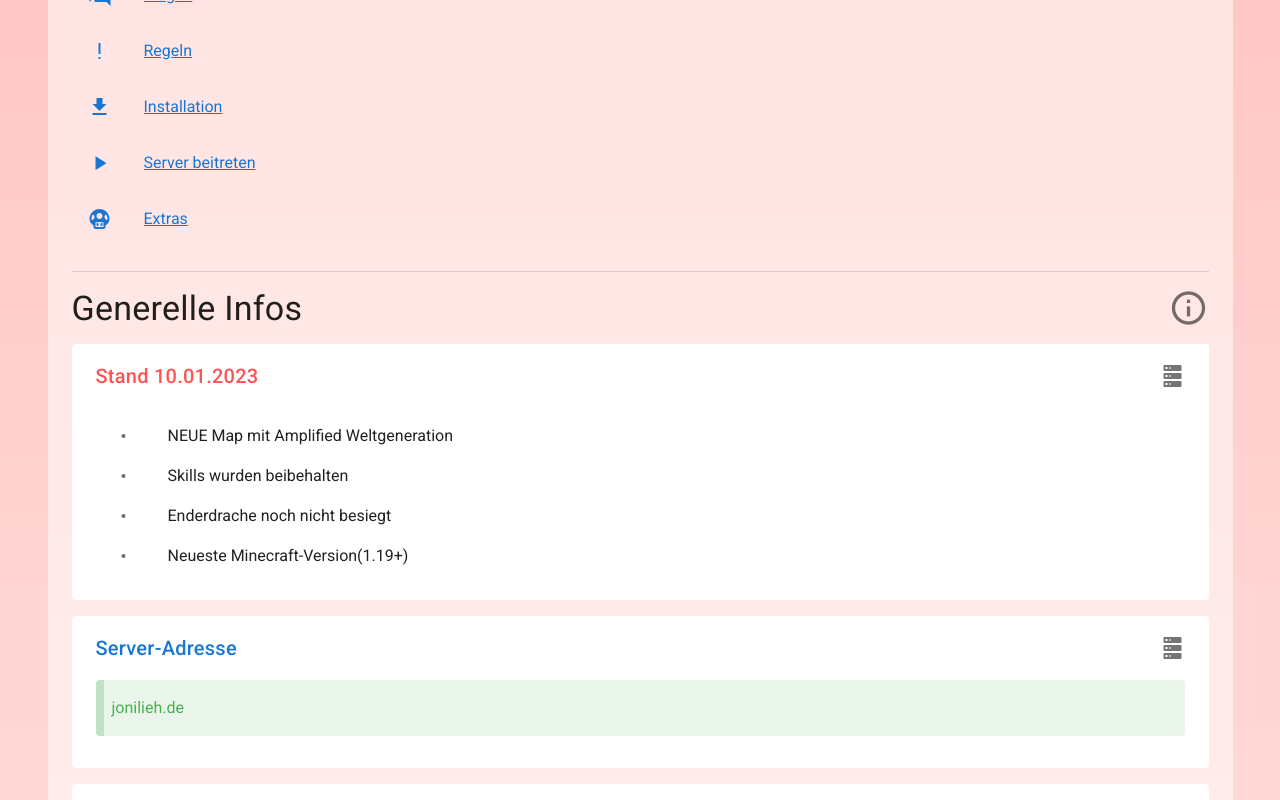
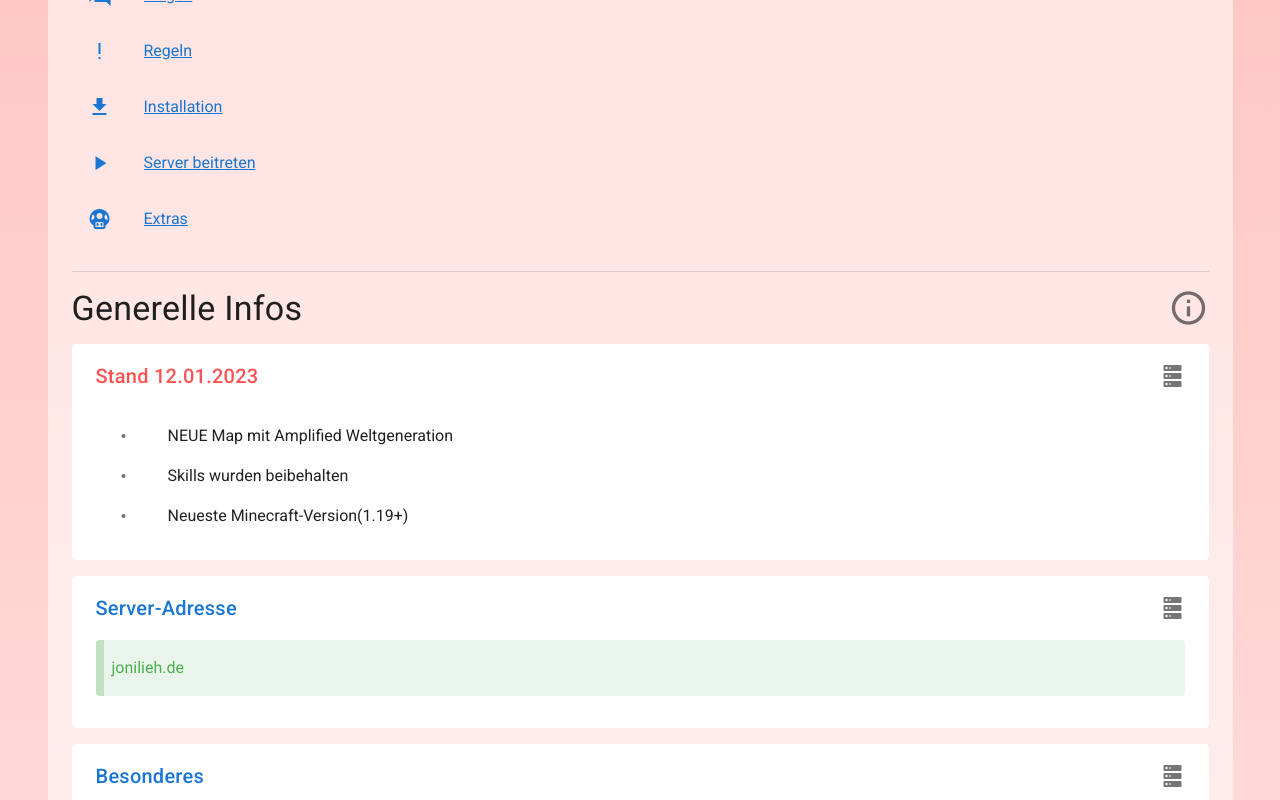
Before and after one commit to JoniLieh/mc-web-lieh, a Nuxt app: page / in a window 1280 px wide. Shown: the part 526-1326 px from the top of the page. Built offline with nearby package versions, Linux system fonts and the light colour scheme.

Commit message:
current state

```diff
--- a/components/generalInfos.vue
+++ b/components/generalInfos.vue
@@ -47,11 +47,10 @@ export default {
     return {
       infos: [
         {
-          heading: 'Stand 10.01.2023',
+          heading: 'Stand 12.01.2023',
           list: [
             'NEUE Map mit Amplified Weltgeneration',
             'Skills wurden beibehalten',
-            'Enderdrache noch nicht besiegt',
             'Neueste Minecraft-Version(1.19+)'
           ],
           isError: true,
```
